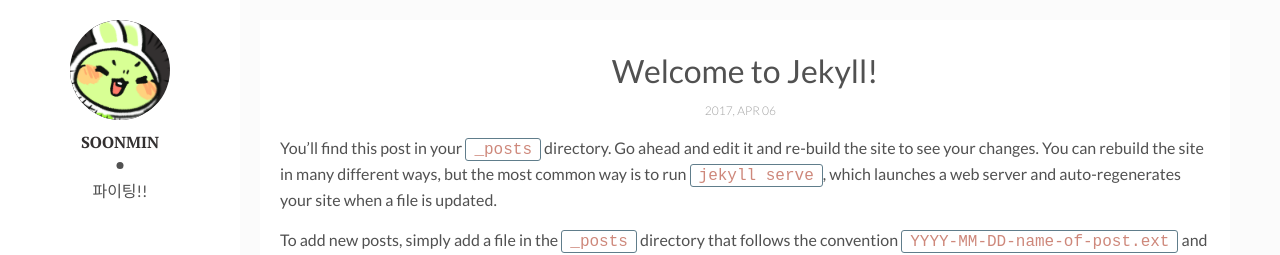
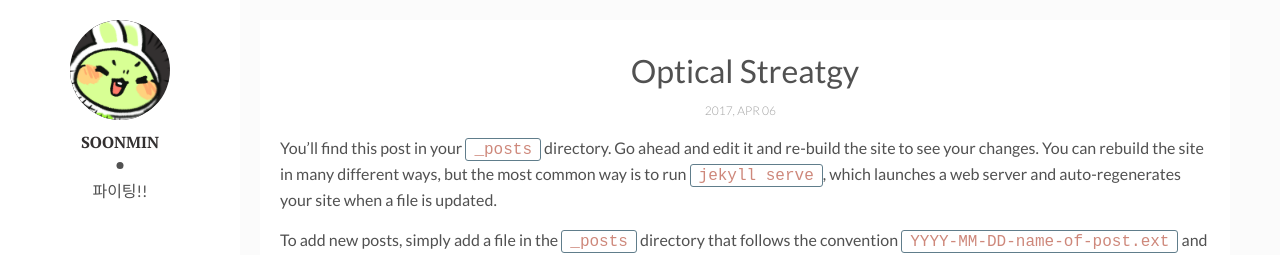
Before and after one commit to SoonMinEom/SoonMinEom.github.io, a Jekyll site: the page built from _posts/2022-12-14-how-to-adjust-gitblog-skin.markdown, in a window 1280 px wide. Shown: the top 255 px of the page. Built offline with Jekyll 4.4.1, drawn with Linux system fonts in a browser that asks for light colours; comment, search, counter and statistics services are not loaded.

Commit message:
Update 2022-12-14-how-to-adjust-gitblog-skin.markdown

```diff
--- a/_posts/2022-12-14-how-to-adjust-gitblog-skin.markdown
+++ b/_posts/2022-12-14-how-to-adjust-gitblog-skin.markdown
@@ -1,6 +1,6 @@
 ---
 layout: post
-title: "Welcome to Jekyll!"
+title: "Optical Streatgy"
 date: 2017-04-06 13:32:20 +0300
 description: You’ll find this post in your `_posts` directory. Go ahead and edit it and re-build the site to see your changes. # Add post description (optional)
 img:  # Add image post (optional)
```
